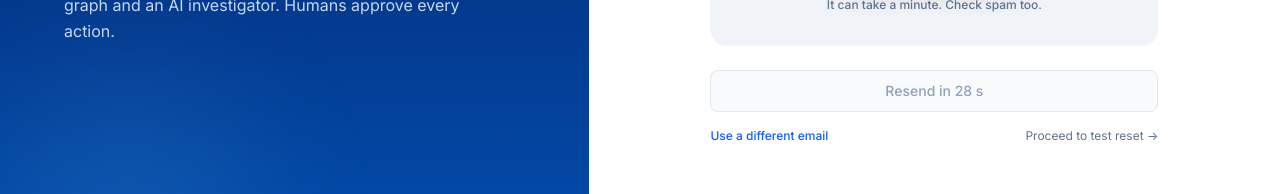
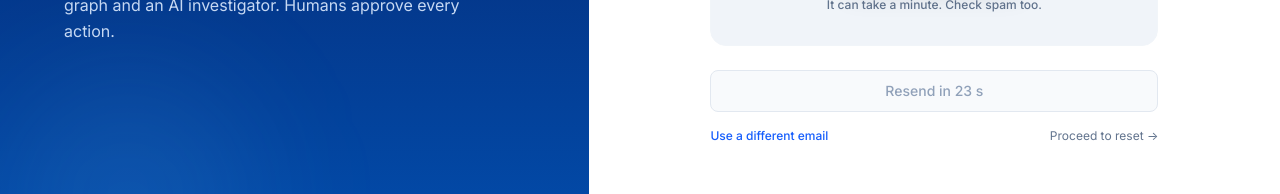
Before and after one commit to Rohan45create/PayResolve-AI, a React (Vite) app in the folder frontend/: page /check-email in a window 1280 px wide. Shown: the part 474-668 px from the top of the page. Built offline with nearby package versions, Linux system fonts and the light colour scheme.

Commit message:
feat(frontend): read email from query param and pass it through to reset-password link

```diff
--- a/frontend/src/pages/CheckEmailPage.tsx
+++ b/frontend/src/pages/CheckEmailPage.tsx
@@ -1,10 +1,48 @@
-import { useState } from 'react';
+import { useState, useEffect, useRef } from 'react';
 import { Mail } from 'lucide-react';
-import { Link } from 'react-router-dom';
+import { Link, useSearchParams } from 'react-router-dom';
 import { AuthLayout } from '../components/AuthLayout';
+import { createPasswordResetToken } from '../lib/authStore';
 
 export default function CheckEmailPage() {
   const [countdown, setCountdown] = useState(28);
+  const [searchParams] = useSearchParams();
+  const intervalRef = useRef<ReturnType<typeof setInterval> | null>(null);
+
+  const email = searchParams.get('email') || 'operator@payresolve.dev';
+
+  // Run countdown timer
+  useEffect(() => {
+    intervalRef.current = setInterval(() => {
+      setCountdown((c) => {
+        if (c <= 1) {
+          if (intervalRef.current) clearInterval(intervalRef.current);
+          return 0;
+        }
+        return c - 1;
+      });
+    }, 1000);
+
+    return () => {
+      if (intervalRef.current) clearInterval(intervalRef.current);
+    };
+  }, []);
+
+  const handleResend = () => {
+    createPasswordResetToken(email);
+    setCountdown(30);
+    // Restart countdown
+    if (intervalRef.current) clearInterval(intervalRef.current);
+    intervalRef.current = setInterval(() => {
+      setCountdown((c) => {
+        if (c <= 1) {
+          if (intervalRef.current) clearInterval(intervalRef.current);
+          return 0;
+        }
+        return c - 1;
+      });
+    }, 1000);
+  };
 
   return (
     <AuthLayout>
@@ -14,7 +52,9 @@ export default function CheckEmailPage() {
             Check your email
           </h2>
           <p className="text-sm text-slate-500 mt-1.5 leading-relaxed">
-            If an account exists for <span className="font-mono text-slate-700 font-medium">operator@payresolve.dev</span>, a reset link is on its way.
+            If an account exists for{' '}
+            <span className="font-mono text-slate-700 font-medium">{email}</span>
+            , a reset link is on its way.
           </p>
         </div>
 
@@ -34,10 +74,7 @@ export default function CheckEmailPage() {
           <button
             type="button"
             disabled={countdown > 0}
-            onClick={() => {
-              setCountdown(30);
-              alert('New password reset link dispatched.');
-            }}
+            onClick={handleResend}
             className="w-full py-2.5 px-4 rounded-lg bg-slate-100 hover:bg-slate-200 disabled:bg-slate-50 text-slate-600 disabled:text-slate-400 font-medium text-xs sm:text-sm border border-slate-200 cursor-pointer disabled:cursor-not-allowed"
           >
             {countdown > 0 ? `Resend in ${countdown} s` : 'Resend reset link'}
@@ -52,10 +89,10 @@ export default function CheckEmailPage() {
             </Link>
 
             <Link
-              to="/reset-password"
+              to={`/reset-password?email=${encodeURIComponent(email)}`}
               className="text-slate-500 hover:text-slate-700 cursor-pointer"
             >
-              Proceed to test reset &rarr;
+              Proceed to reset &rarr;
             </Link>
           </div>
         </div>
```
